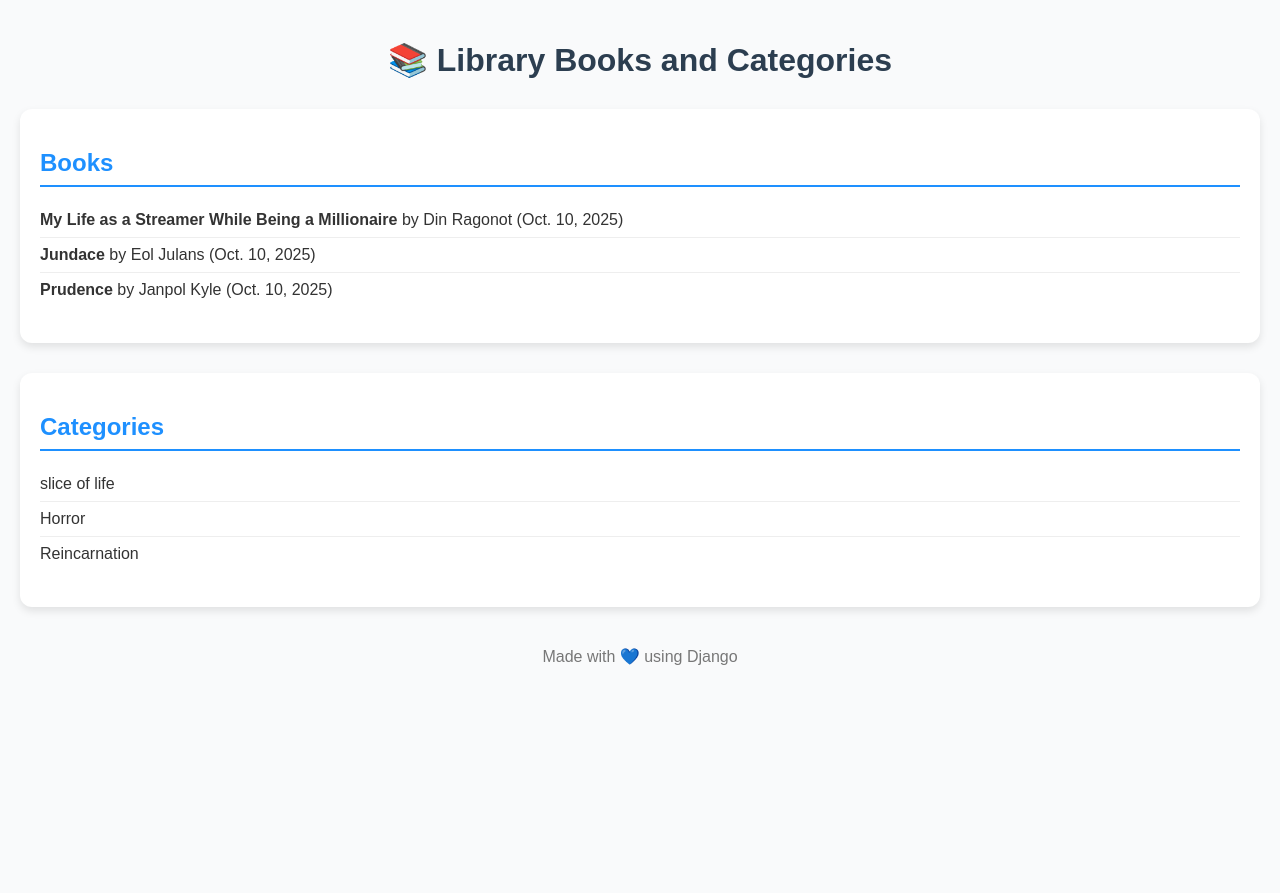
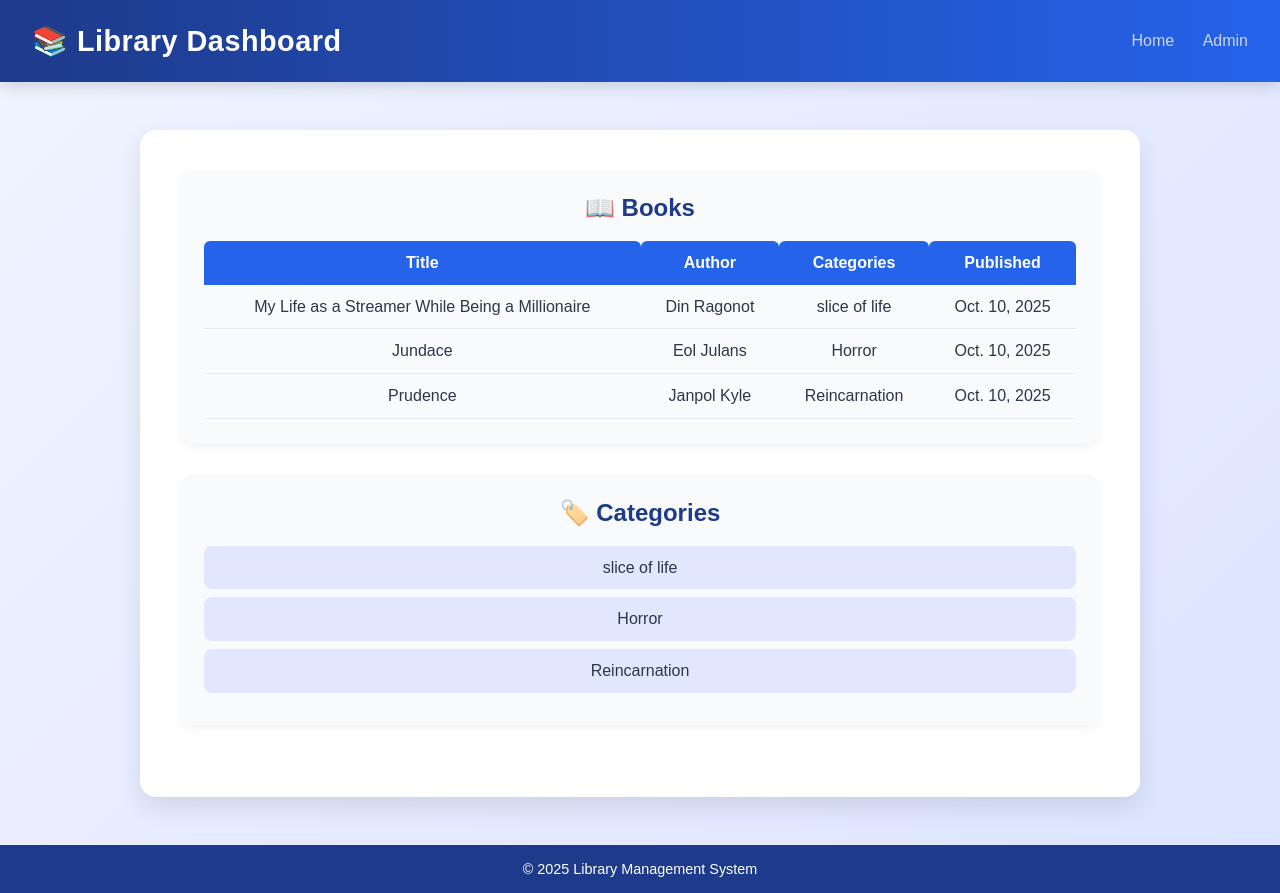
Before and after one commit to oust01/django-home-about-proj, a Django app: template library/templates/library/home.html in a window 1280 px wide. Before the commit the page ends 665 px from the top, so only its background shows below. Run offline with Django 5.2, Linux system fonts and the light colour scheme; the template is opened without the code that fills it: values that come from a table or form of the project are taken from there, others are empty; data comes from the database, SQL or seed files in the repository.

Commit message:
Added CSS styling and updated templates for Library app

```diff
--- a/library/static/style.css
+++ b/library/static/style.css
@@ -1,49 +1,129 @@
+/* === Reset === */
+* {
+    margin: 0;
+    padding: 0;
+    box-sizing: border-box;
+}
 
 body {
     font-family: "Poppins", sans-serif;
-    background-color: #f9fafb;
-    color: #333;
-    margin: 0;
-    padding: 20px;
+    background: linear-gradient(135deg, #f0f4ff, #dce4ff);
+    color: #2d3748;
+    display: flex;
+    flex-direction: column;
+    min-height: 100vh;
 }
 
-h1 {
-    text-align: center;
-    color: #2c3e50;
-    margin-bottom: 30px;
+/* === Header === */
+header {
+    background: linear-gradient(90deg, #1e3a8a, #2563eb);
+    color: white;
+    padding: 1.5rem 2rem;
+    display: flex;
+    justify-content: space-between;
+    align-items: center;
+    box-shadow: 0 4px 15px rgba(0, 0, 0, 0.15);
 }
 
-.section {
-    background: #fff;
-    border-radius: 12px;
-    box-shadow: 0 4px 8px rgba(0,0,0,0.1);
-    padding: 20px;
-    margin-bottom: 30px;
+header h1 {
+    font-size: 1.8rem;
+    letter-spacing: 0.5px;
 }
 
-.section h2 {
-    color: #1e90ff;
-    border-bottom: 2px solid #1e90ff;
-    padding-bottom: 8px;
-    margin-bottom: 15px;
+nav a {
+    color: #cbd5e1;
+    text-decoration: none;
+    margin-left: 1.5rem;
+    font-weight: 500;
+    transition: color 0.2s;
 }
 
+nav a:hover {
+    color: #fff;
+}
+
+/* === Main Container === */
+main {
+    flex: 1;
+    display: flex;
+    justify-content: center;
+    align-items: flex-start;
+    padding: 3rem 1rem;
+}
+
+.container {
+    background: white;
+    padding: 2.5rem;
+    border-radius: 16px;
+    box-shadow: 0 10px 25px rgba(0, 0, 0, 0.1);
+    width: 90%;
+    max-width: 1000px;
+    text-align: center;
+}
+
+h2 {
+    color: #1e3a8a;
+    margin-bottom: 1.2rem;
+}
+
+/* === Cards / Sections === */
+.card {
+    background: #f8fafc;
+    padding: 1.5rem;
+    border-radius: 12px;
+    margin-bottom: 2rem;
+    box-shadow: 0 4px 10px rgba(0, 0, 0, 0.05);
+}
+
+/* === Table === */
+table {
+    width: 100%;
+    border-collapse: collapse;
+    margin-top: 1rem;
+}
+
+table th {
+    background-color: #2563eb;
+    color: white;
+    padding: 0.8rem;
+    border-radius: 6px 6px 0 0;
+}
+
+table td {
+    padding: 0.8rem;
+    border-bottom: 1px solid #e2e8f0;
+}
+
+table tr:hover {
+    background: #f1f5ff;
+}
+
+/* === Categories === */
 ul {
     list-style: none;
-    padding: 0;
+    margin-top: 1rem;
 }
 
-li {
-    padding: 8px 0;
-    border-bottom: 1px solid #eee;
+ul li {
+    background: #e0e7ff;
+    padding: 0.8rem;
+    border-radius: 8px;
+    margin-bottom: 0.5rem;
+    font-weight: 500;
+    transition: all 0.3s;
 }
 
-li:last-child {
-    border-bottom: none;
+ul li:hover {
+    background: #c7d2fe;
+    transform: translateY(-2px);
 }
 
-.footer {
+/* === Footer === */
+footer {
+    background: #1e3a8a;
+    color: white;
     text-align: center;
-    margin-top: 40px;
-    color: #777;
+    padding: 1rem;
+    font-size: 0.9rem;
+    margin-top: auto;
 }
--- a/library/templates/library/home.html
+++ b/library/templates/library/home.html
@@ -1,33 +1,68 @@
 {% load static %}
 <!DOCTYPE html>
-<html>
+<html lang="en">
 <head>
-    <title>Library</title>
+    <meta charset="UTF-8">
+    <meta name="viewport" content="width=device-width, initial-scale=1.0">
+    <title>Library Dashboard</title>
     <link rel="stylesheet" href="{% static 'library/style.css' %}">
 </head>
 <body>
-    <h1>📚 Library Books and Categories</h1>
+    <header>
+        <h1>📚 Library Dashboard</h1>
+        <nav>
+            <a href="/">Home</a>
+            <a href="/admin/">Admin</a>
+        </nav>
+    </header>
 
-    <div class="section">
-        <h2>Books</h2>
-        <ul>
-        {% for book in books %}
-            <li><strong>{{ book.title }}</strong> by {{ book.author.name }} ({{ book.published }})</li>
-        {% endfor %}
-        </ul>
-    </div>
+    <main>
+        <div class="container">
+            <section class="card">
+                <h2>📖 Books</h2>
+                <table>
+                    <thead>
+                        <tr>
+                            <th>Title</th>
+                            <th>Author</th>
+                            <th>Categories</th>
+                            <th>Published</th>
+                        </tr>
+                    </thead>
+                    <tbody>
+                        {% for book in books %}
+                        <tr>
+                            <td>{{ book.title }}</td>
+                            <td>{{ book.author.name }}</td>
+                            <td>
+                                {% for cat in book.categories.all %}
+                                    {{ cat.name }}{% if not forloop.last %}, {% endif %}
+                                {% endfor %}
+                            </td>
+                            <td>{{ book.published }}</td>
+                        </tr>
+                        {% empty %}
+                        <tr><td colspan="4">No books found</td></tr>
+                        {% endfor %}
+                    </tbody>
+                </table>
+            </section>
 
-    <div class="section">
-        <h2>Categories</h2>
-        <ul>
-        {% for category in categories %}
-            <li>{{ category.name }}</li>
-        {% endfor %}
-        </ul>
-    </div>
+            <section class="card">
+                <h2>🏷️ Categories</h2>
+                <ul>
+                    {% for cat in categories %}
+                        <li>{{ cat.name }}</li>
+                    {% empty %}
+                        <li>No categories available</li>
+                    {% endfor %}
+                </ul>
+            </section>
+        </div>
+    </main>
 
-    <div class="footer">
-        <p>Made with 💙 using Django</p>
-    </div>
+    <footer>
+        <p>© 2025 Library Management System</p>
+    </footer>
 </body>
 </html>
```
